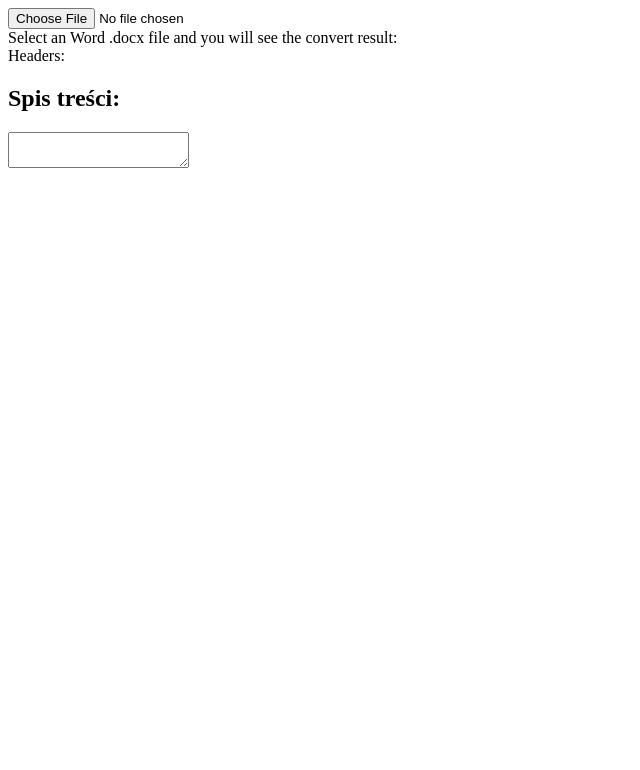
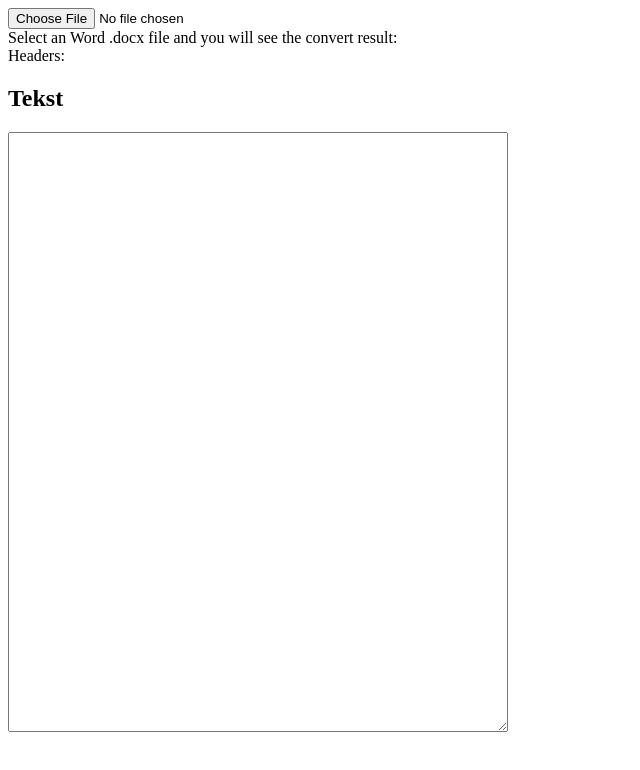
Before and after one commit to claudish/news-automatization, a plain HTML site: page index.html in a window 1280 px wide. Shown: the whole page, without its empty margins (0-640 px from the left). Drawn offline with nearby package versions, Linux system fonts and the light colour scheme.

Commit message:
Update index.html

```diff
--- a/index.html
+++ b/index.html
@@ -1,3 +1,4 @@
+
 <script src="https://cdn.jsdelivr.net/npm/mammoth@1.4.8/mammoth.browser.min.js"></script>
 <script src="script.js" type="text/javascript"></script>
 
@@ -5,15 +6,14 @@
 <div>
   Select an Word .docx file and you will see the convert result:
   <div>Headers:</div>
-
   <div id="spistresci">
     <div class="news-section">
       <div class="cont-list xs-m-bottom">
-        <h2>Spis treści:</h2>
+        <h2>Tekst</h2>
         <ol>
         </ol>
       </div>
     </div>
   </div>
-  <textarea  id="spis"></textarea>
+  <textarea style="height: 600px; width: 500px"  id="spis"></textarea>
 </div>
```
